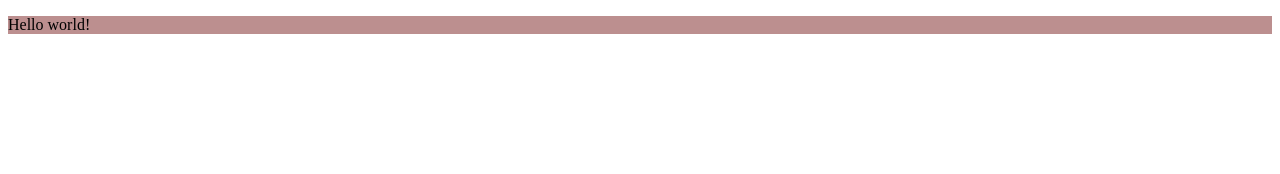
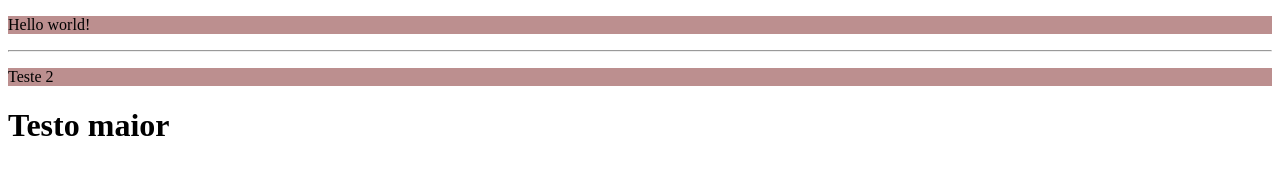
Before and after one commit to sthefannynobrega999/html.css.primeiro, a plain HTML site: page index.html in a window 1280 px wide. Drawn offline with Linux system fonts and the light colour scheme.

Commit message:
atualizando projeto

```diff
--- a/index.html
+++ b/index.html
@@ -9,6 +9,11 @@
 
             <p>Hello world!</p>
 
+            <hr>
+
+            <p>Teste 2</p>
+            <h1>Testo maior</h1>
+
         </body>
 
     </head>
```
